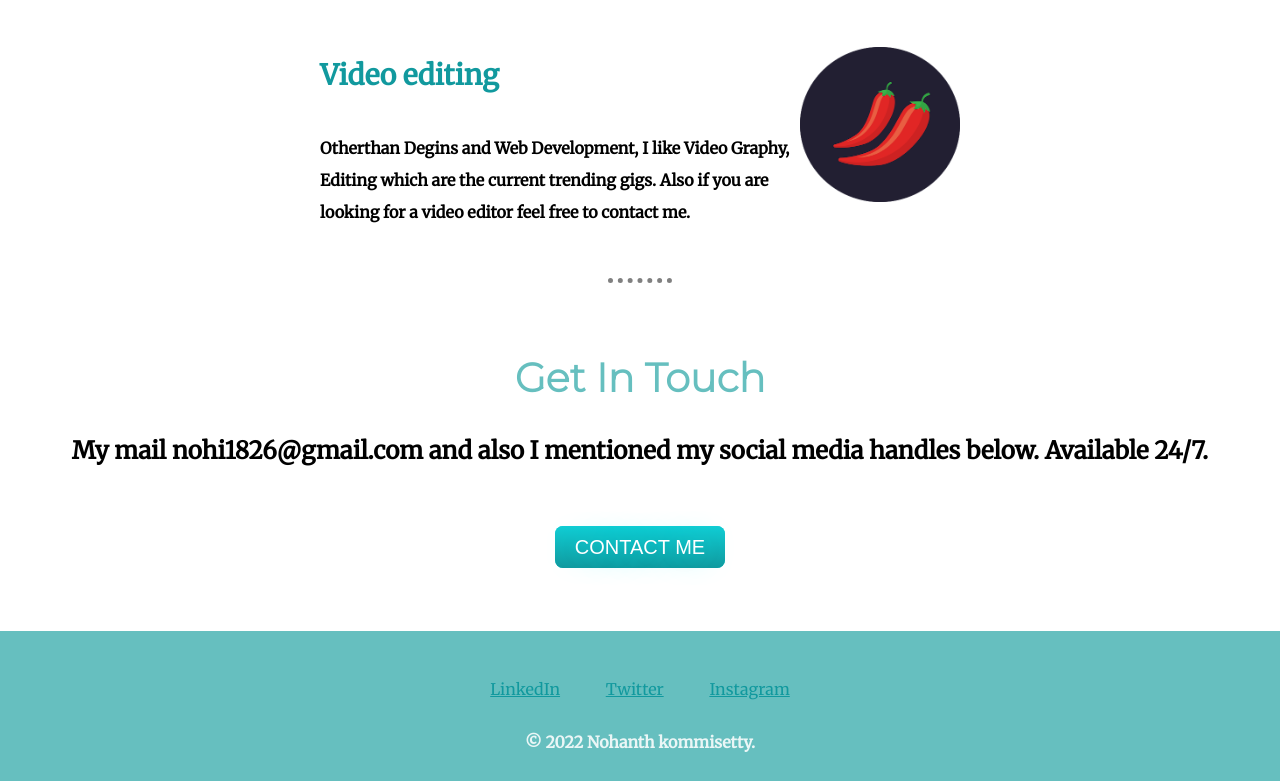
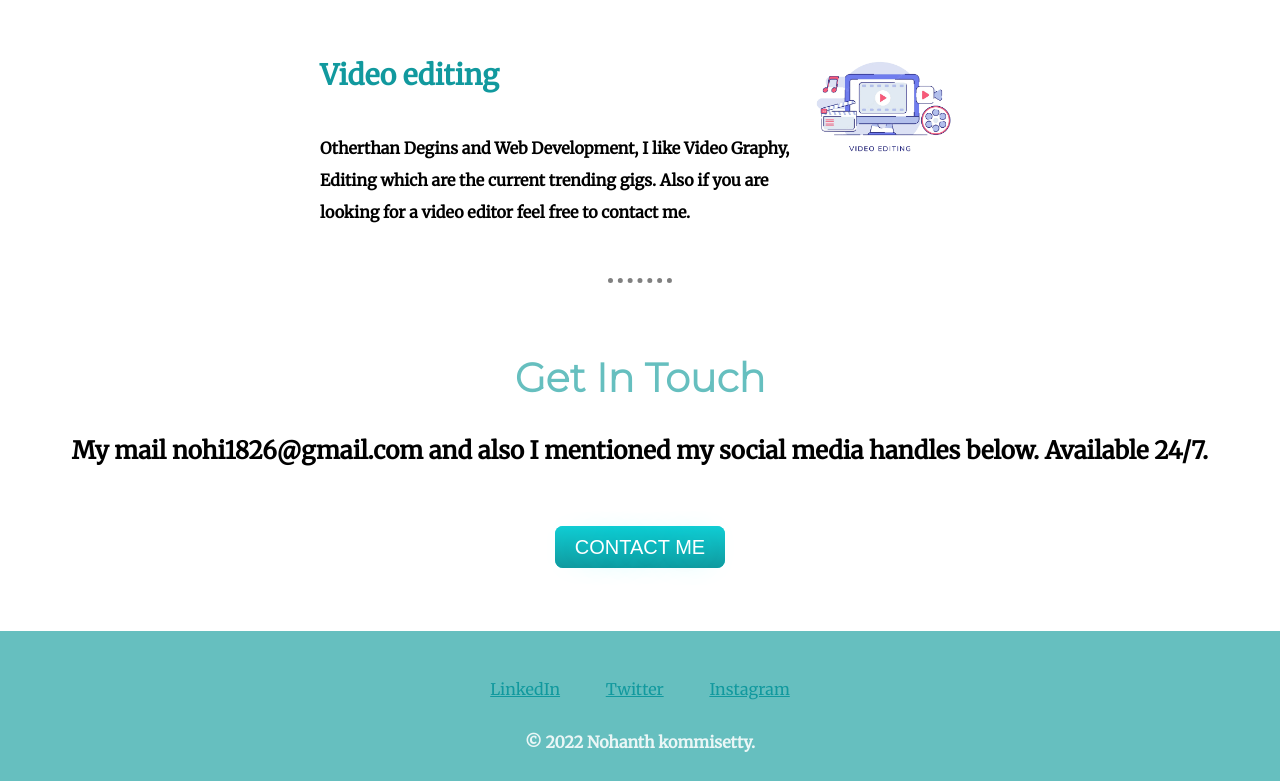
Before and after one commit to Nohi1826/Nohi, a plain HTML site: page index.html in a window 1280 px wide. Shown: the part 1254-2035 px from the top of the page. Drawn offline with Linux system fonts and the light colour scheme.

Commit message:
Update index.html

```diff
--- a/index.html
+++ b/index.html
@@ -36,7 +36,7 @@
       </div>
     </div>
     <div class="skill-row">
-      <img class="pic2" src="chillies.png" alt="chilli pic">
+      <img class="pic2" src="video_edit.png" alt="edit pic">
       <h3>Video editing</h3>
       <p>Otherthan Degins and Web Development, I like Video Graphy, Editing which are the current trending gigs. Also if you are looking for a video editor feel free to contact me.</p>
     </div>
```
